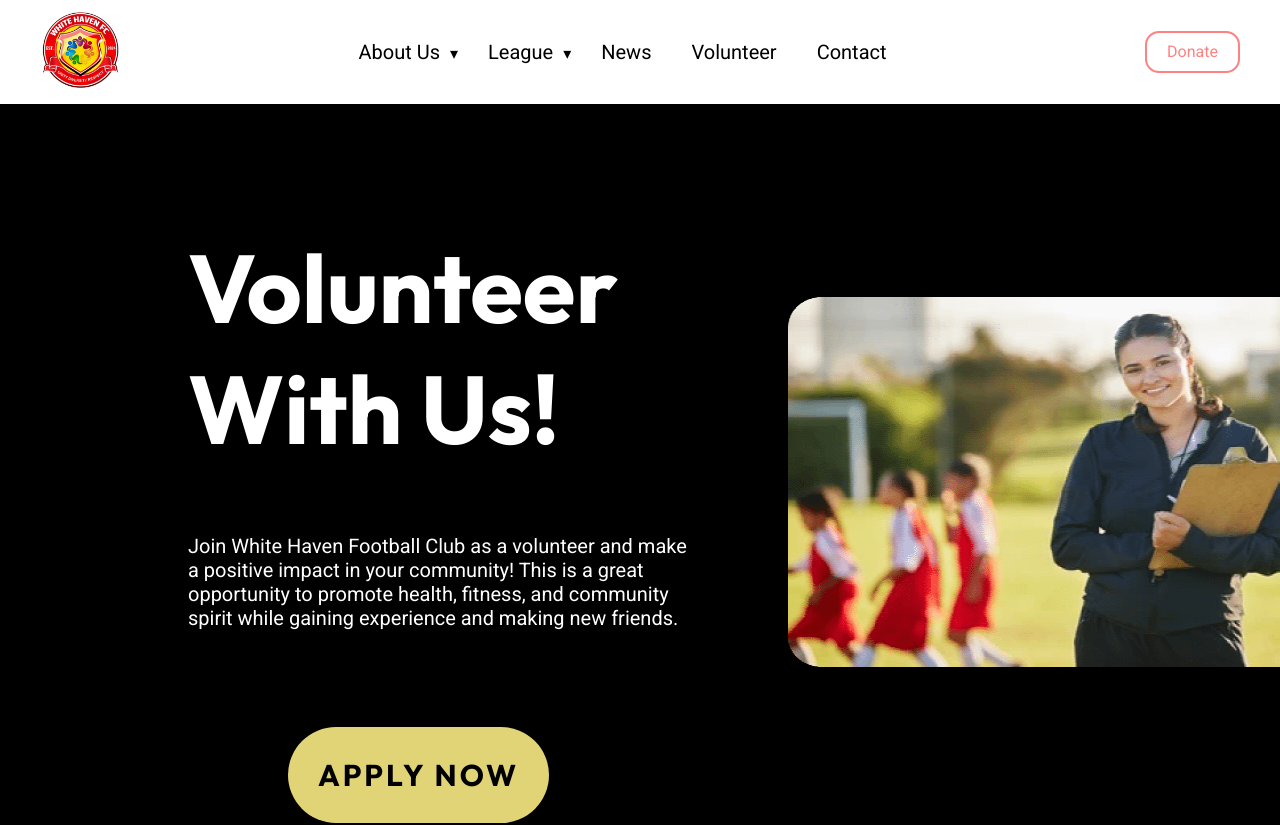
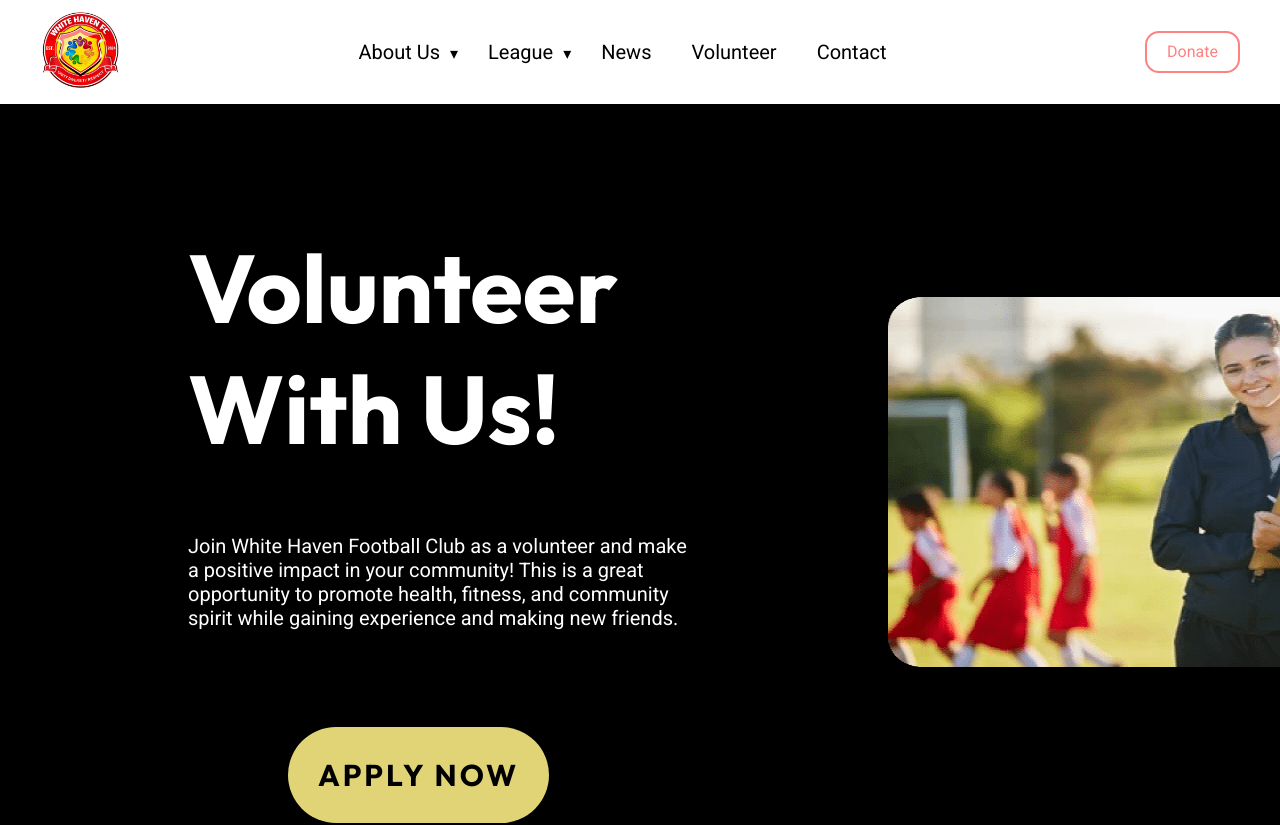
Before and after one commit to ren1290/whcfc-web-dev, an Angular app in the folder WHCFC_Frontend/: page /volunteer in a window 1280 px wide. Shown: the top 825 px of the page. Built offline with nearby package versions, Linux system fonts and the light colour scheme; a web font is replaced by a local one.

Commit message:
Minor fix

```diff
--- a/WHCFC_Frontend/src/app/components/volunteer/vol-apply/vol-apply.component.css
+++ b/WHCFC_Frontend/src/app/components/volunteer/vol-apply/vol-apply.component.css
@@ -157,7 +157,18 @@
     text-align: left;
     line-height: normal;
   }
+
   .volunteer-text6 {
+    top: 384px;
+    left: 840px;
+    color: rgba(255, 255, 255, 1);
+    height: auto;
+    position: absolute;
+    text-align: left;
+    line-height: normal;
+  }
+
+  .volunteer-text7 {
     top: 518px;
     left: 300px;
     color: rgba(255, 255, 255, 1);
@@ -166,15 +177,7 @@
     text-align: left;
     line-height: normal;
   }
-  .volunteer-text7 {
-    top: 384px;
-    left: 840px;
-    color: rgba(255, 255, 255, 1);
-    height: auto;
-    position: absolute;
-    text-align: left;
-    line-height: normal;
-  }
+
   .volunteer-text8 {
     top: 651px;
     left: 300px;
--- a/WHCFC_Frontend/src/app/components/volunteer/vol-heading/vol-heading.component.css
+++ b/WHCFC_Frontend/src/app/components/volunteer/vol-heading/vol-heading.component.css
@@ -48,7 +48,7 @@
 
   .volunteer-image1 {
     top: 70px;
-    left: 600px;
+    left: 700px;
     width: 600px;
     height: 370px;
     position: absolute;
```
